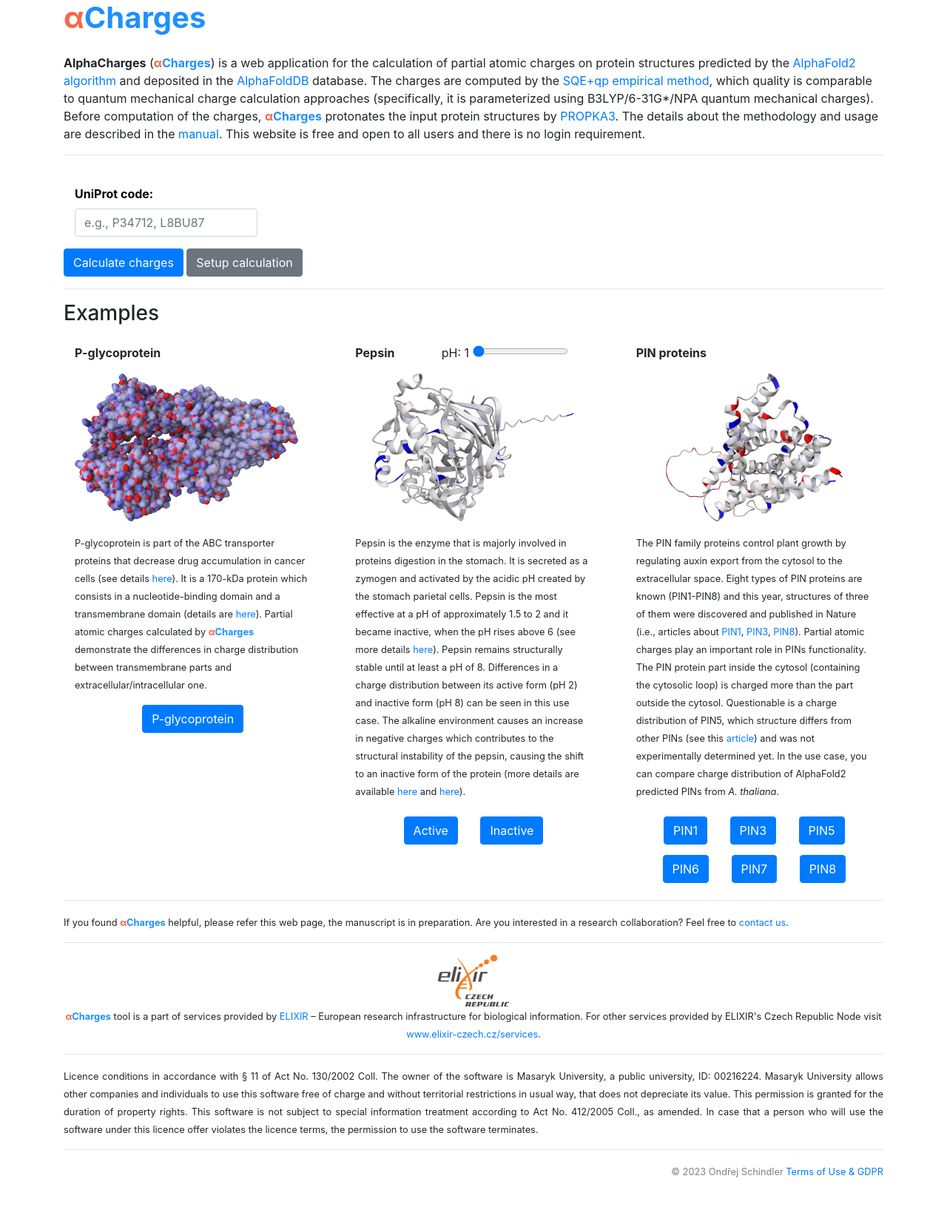
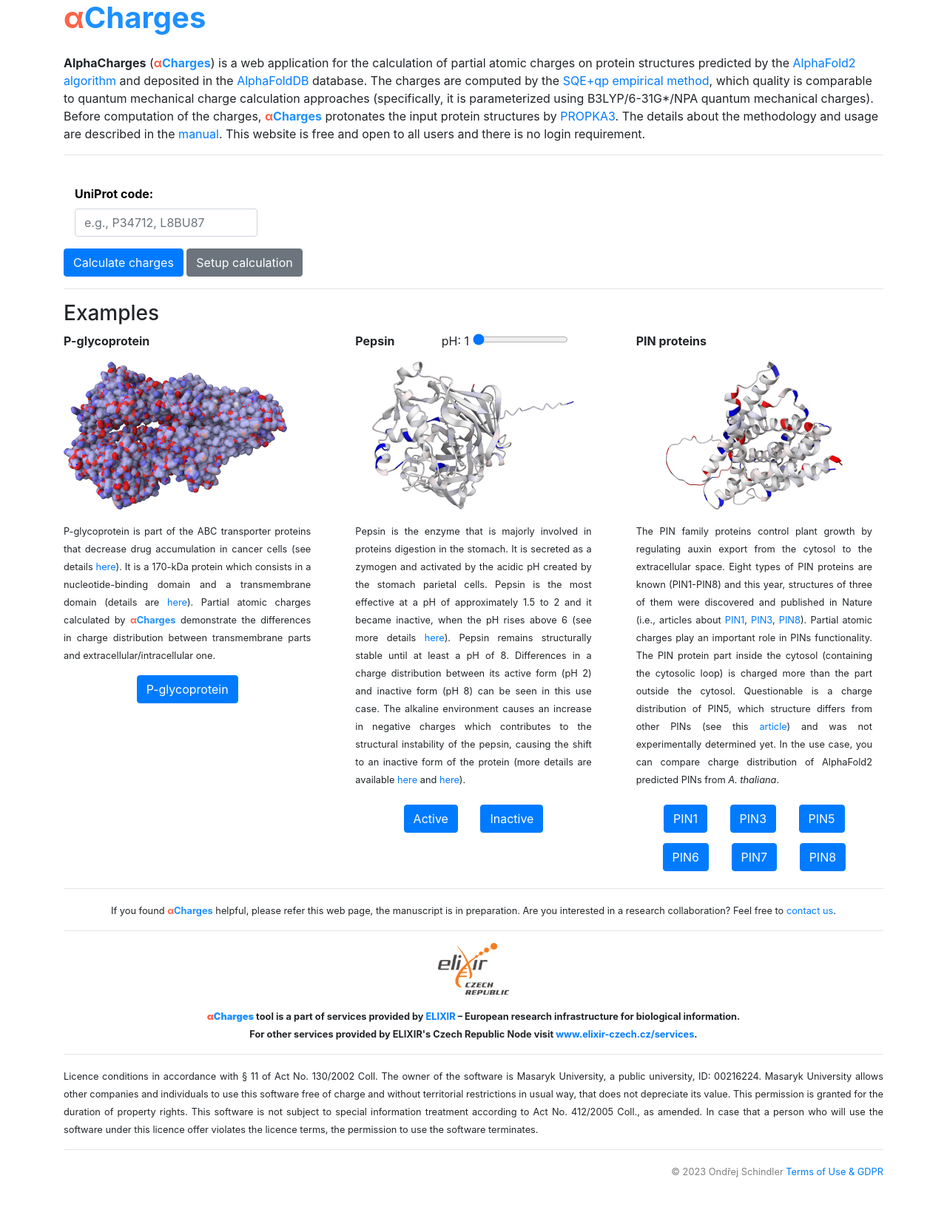
Before and after one commit to sb-ncbr/AlphaCharges, a Flask app: page / in a window 1280 px wide. Shown: the part 32-1683 px from the top of the page at 74% size. Run offline with Flask 2, Linux system fonts and the light colour scheme; some libraries are stand-ins or nearby versions.

Commit message:
fix: layout of examples

```diff
--- a/app/templates/base/elixir.html
+++ b/app/templates/base/elixir.html
@@ -1,20 +1,30 @@
-<p style="text-align: center">
+<div class="row">
+    <div class="col-12 text-center">
         <img src="{{ url_for('static', filename='assets/elixirlogo.png') }}" alt="ELIXIR logo" style="height: 70px"><br>
+    </div>
+    <div class="col text-center mt-3">
         <small>
-        <strong><span style="color:tomato">α</span><span style="color: #1E90FF">Charges</span></strong> tool is a part
+            <strong>
+                <strong><span style="color:tomato">α</span><span style="color: #1E90FF">Charges</span></strong> tool is
+                a
+                part
                 of services provided by
                 <a href="https://www.elixir-czech.cz/" target="_blank" rel="noreferrer">
                     ELIXIR
                 </a>
                 –
                 European research infrastructure for biological information.
+                <br>
                 For other services provided by ELIXIR's Czech Republic Node visit
                 <a href="https://www.elixir-czech.cz/services" target="_blank" rel="noreferrer">
                     www.elixir-czech.cz/services</a>.
+            </strong>
         </small>
-</p>
+    </div>
+</div>
 <hr>
-<p style="text-align: justify">
+<div class="row">
+    <div class="col text-justify">
         <small>
             Licence conditions in accordance with § 11 of Act No. 130/2002 Coll. The owner of the software is Masaryk
             University, a public university, ID: 00216224. Masaryk University allows other companies and individuals to
@@ -24,4 +34,5 @@
             will use the software under this licence offer violates the licence terms, the permission to use the
             software terminates.
         </small>
-</p>
+    </div>
+</div>
--- a/app/templates/index.html
+++ b/app/templates/index.html
@@ -70,9 +70,9 @@
             <h3>Examples</h3>
         </div>
     </div>
-    <div class="row mt-3">
+    <div class="row">
         <!-- glycoprotein -->
-        <div class="col-lg-4">
+        <div class="col-lg-4 pl-0">
             <div class="col">
                 <strong>P-glycoprotein</strong>
             </div>
@@ -80,7 +80,7 @@
                 <img src="{{ url_for('static', filename='assets/p_glycoprotein.png') }}" alt="P-glycoprotein"
                     style="height: 200px">
             </div>
-            <div class="col mt-3">
+            <div class="col mt-3 text-justify">
                 <small>
                     P-glycoprotein is part of the ABC transporter proteins that decrease drug accumulation in cancer
                     cells (see details <a
@@ -135,7 +135,7 @@
                 <img id="cat8" class="cat_image" src="{{ url_for('static', filename='assets/pepsin_ph8.png') }}"
                     style="height: 200px" hidden>
             </div>
-            <div class="col mt-3">
+            <div class="col mt-3 text-justify">
                 <small>
                     Pepsin is the enzyme that is majorly involved in proteins digestion in the stomach. It is secreted
                     as a zymogen and activated by the acidic pH created by the stomach parietal cells. Pepsin is the
@@ -177,7 +177,7 @@
             <div class="col text-center mt-3">
                 <img src="{{ url_for('static', filename='assets/pin8.png') }}" alt="pin" style="height: 200px">
             </div>
-            <div class="col mt-3">
+            <div class="col mt-3 text-justify">
                 <small>
                     The PIN family proteins control plant growth by regulating auxin export from the cytosol to the
                     extracellular space. Eight types of PIN proteins are known (PIN1-PIN8) and this year, structures of
@@ -241,7 +241,7 @@
     </div>
     <hr>
     <div class="row">
-        <div class="col">
+        <div class="col text-center">
             <small>
                 If you found
                 <strong><span style="color:tomato">α</span><span style="color: #1E90FF">Charges</span></strong> helpful,
```
Lines whose indentation alone changed are shown as unchanged.
